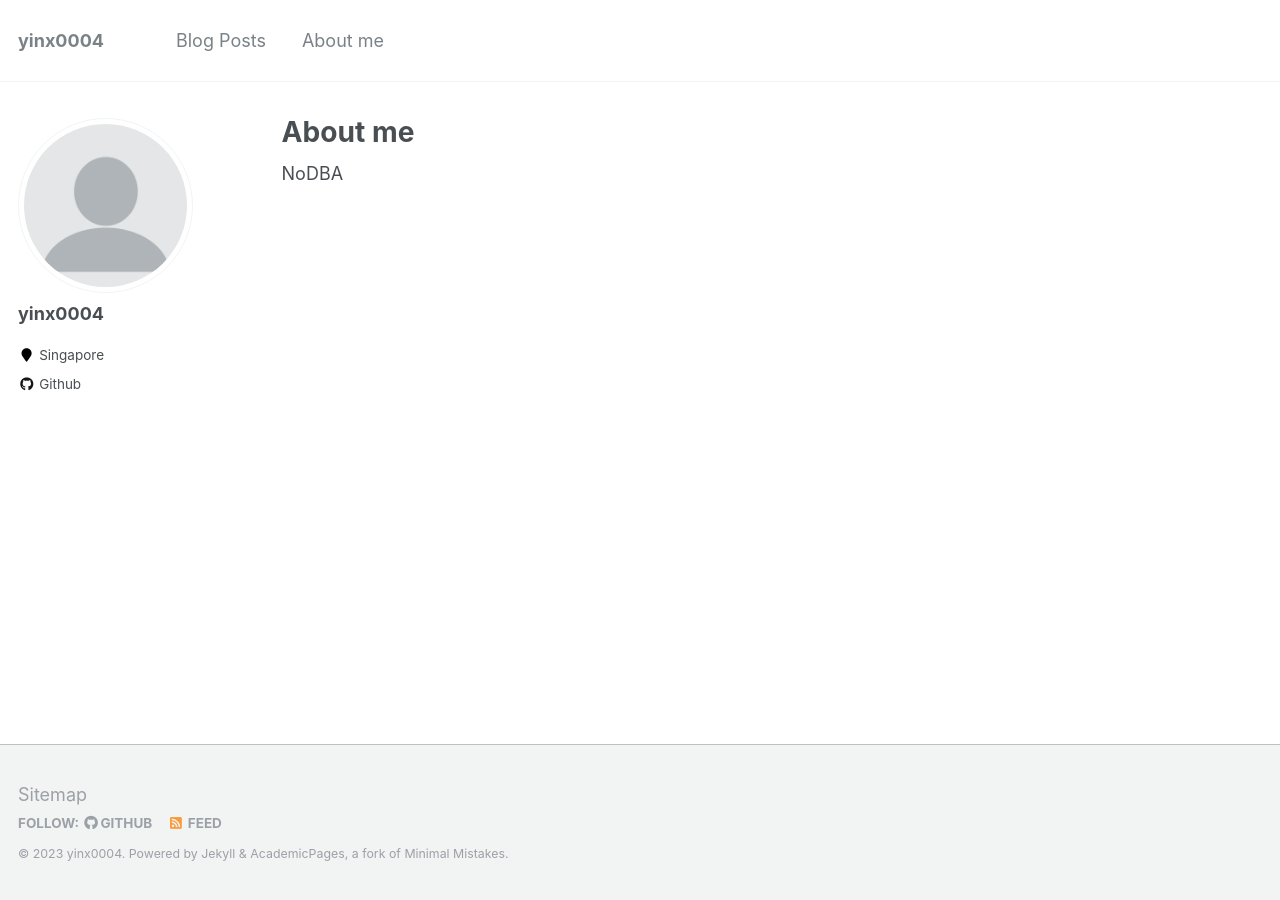
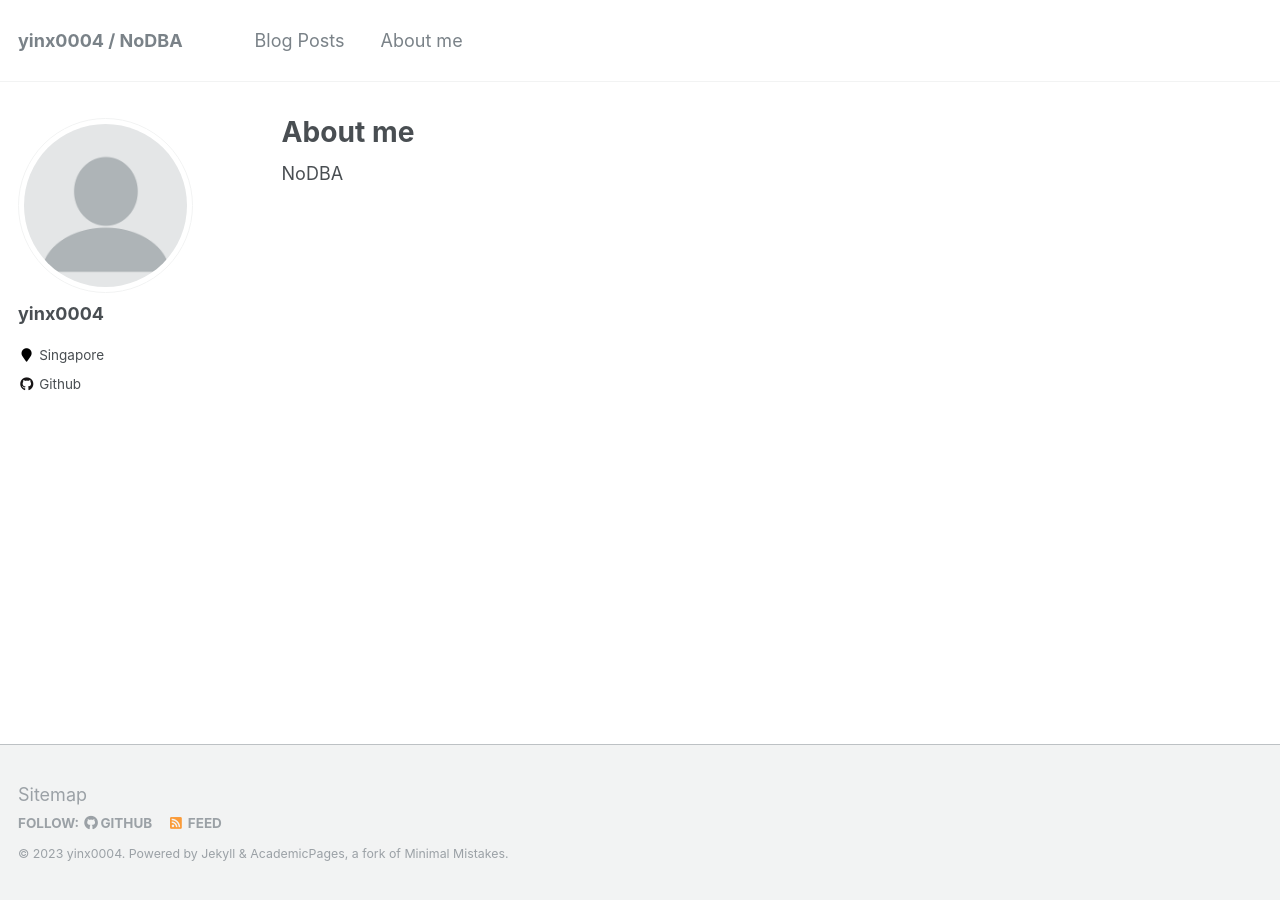
Before and after one commit to yinx0004/yinx0004.github.io, a Jekyll site: the page built from _pages/about.md, in a window 1280 px wide. Built offline with Jekyll 4.4.1, drawn with Linux system fonts in a browser that asks for light colours.

Commit message:
update title

```diff
--- a/_config.yml
+++ b/_config.yml
@@ -7,7 +7,7 @@
 
 # Site Settings
 locale                   : "en-US"
-title                    : "yinx0004"
+title                    : "yinx0004 / NoDBA"
 title_separator          : "-"
 name                     : &name "yinx0004"
 description              : &description "personal description"
```
